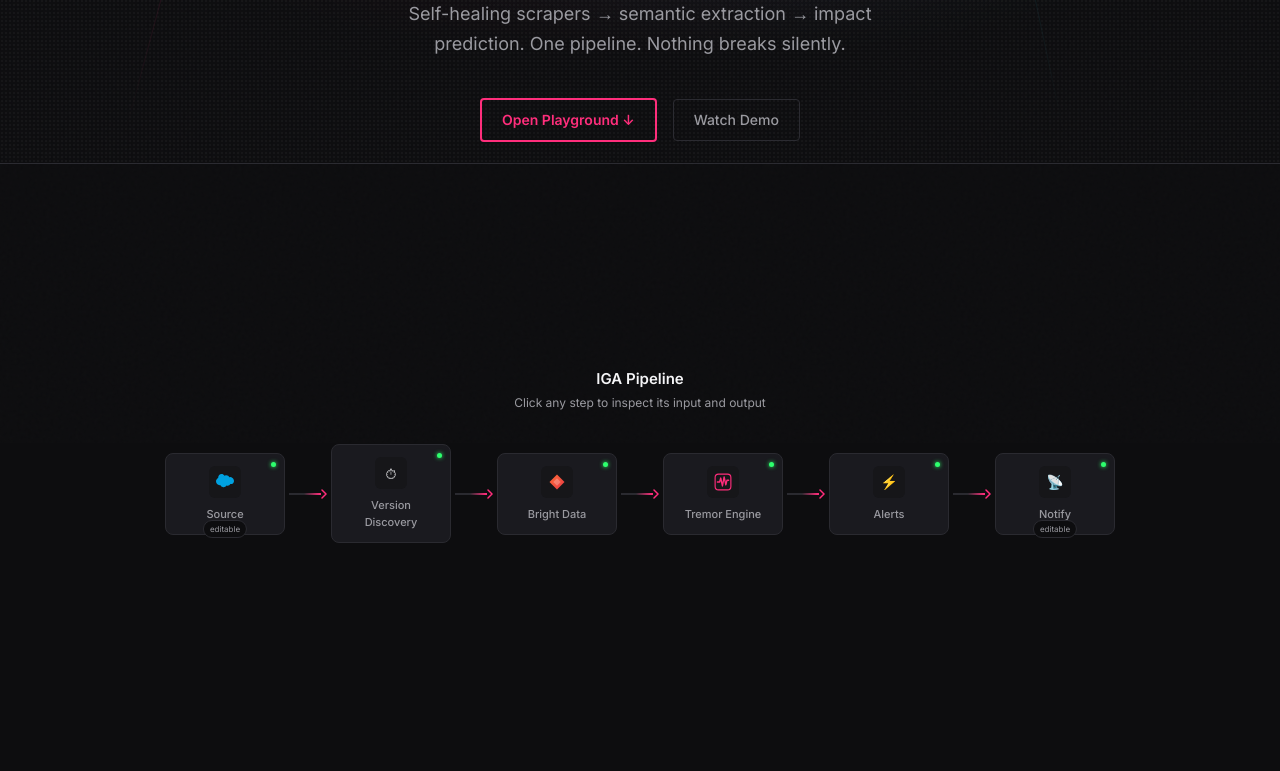
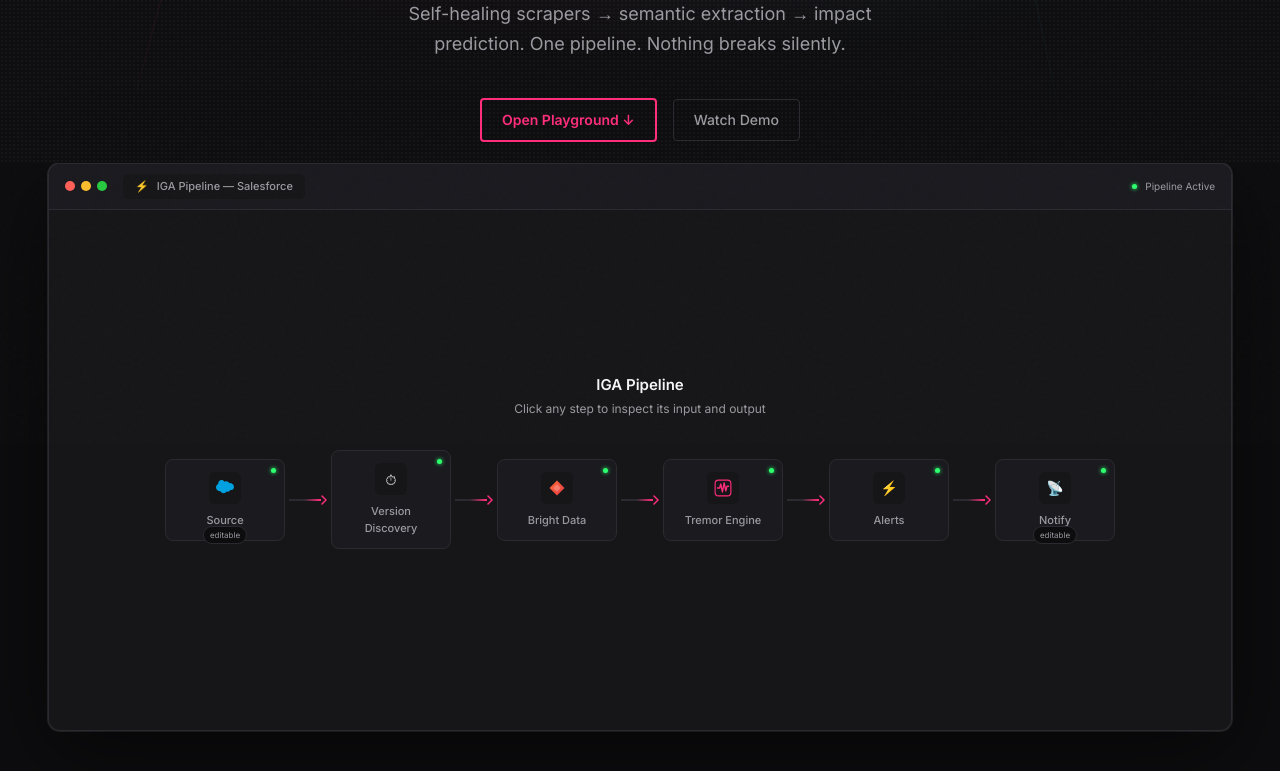
Before and after one commit to Malay-dev/tremor, a Next.js app in the folder web/: page / in a window 1280 px wide. Shown: the part 357-1128 px from the top of the page. Built offline with nearby package versions, Linux system fonts and the light colour scheme.

Commit message:
feat(web): embed pipeline in a macOS-style window frame

```diff
--- a/web/src/app/page.tsx
+++ b/web/src/app/page.tsx
@@ -12,16 +12,39 @@
   return (
     <>
       <Hero />
-      <section id="playground" className="relative flex" style={{ minHeight: "75vh", borderTop: "1px solid var(--border)" }}>
-        {/* Pipeline (takes full width, or less if inspector open) */}
-        <div className={`flex-1 transition-all duration-300 ${selectedStep ? "pr-[420px]" : ""}`}>
-          <Pipeline onSelectStep={setSelectedStep} selectedStepId={selectedStep?.id || null} />
+      <section id="playground" className="px-6 md:px-12 pb-20">
+        {/* Embedded window frame */}
+        <div className="max-w-[1200px] mx-auto rounded-xl border overflow-hidden" style={{ background: "var(--surface)", borderColor: "var(--border)", boxShadow: "0 24px 80px rgba(0,0,0,0.5), 0 0 0 1px var(--border)" }}>
+          {/* Title bar */}
+          <div className="flex items-center px-4 py-2.5 border-b" style={{ background: "var(--card)", borderColor: "var(--border)" }}>
+            {/* Traffic lights */}
+            <div className="flex items-center gap-[6px]">
+              <span className="w-[10px] h-[10px] rounded-full bg-[#FF5F57]" />
+              <span className="w-[10px] h-[10px] rounded-full bg-[#FEBC2E]" />
+              <span className="w-[10px] h-[10px] rounded-full bg-[#28C840]" />
+            </div>
+            {/* Tab */}
+            <div className="ml-4 flex items-center gap-2 px-3 py-1 rounded-md text-[11px] font-medium" style={{ background: "var(--surface)", color: "var(--text-dim)" }}>
+              <span style={{ color: "var(--pink)" }}>⚡</span>
+              IGA Pipeline — Salesforce
+            </div>
+            {/* Right side status */}
+            <div className="ml-auto flex items-center gap-2 text-[10px]" style={{ color: "var(--text-dim)" }}>
+              <span className="w-[5px] h-[5px] rounded-full bg-[var(--green)]" style={{ boxShadow: "0 0 4px var(--green)" }} />
+              Pipeline Active
+            </div>
+          </div>
+
+          {/* Content area */}
+          <div className="relative flex" style={{ minHeight: "520px" }}>
+            <div className={`flex-1 transition-all duration-300 ${selectedStep ? "pr-[400px]" : ""}`}>
+              <Pipeline onSelectStep={setSelectedStep} selectedStepId={selectedStep?.id || null} />
+            </div>
+            {selectedStep && (
+              <Inspector step={selectedStep} onClose={() => setSelectedStep(null)} />
+            )}
+          </div>
         </div>
-
-        {/* Inspector panel (slides in from right) */}
-        {selectedStep && (
-          <Inspector step={selectedStep} onClose={() => setSelectedStep(null)} />
-        )}
       </section>
     </>
   );
--- a/web/src/components/inspector/Inspector.tsx
+++ b/web/src/components/inspector/Inspector.tsx
@@ -20,7 +20,7 @@
 
   return (
     <div
-      className="fixed top-0 right-0 h-full w-[420px] border-l overflow-y-auto z-40"
+      className="absolute top-0 right-0 h-full w-[400px] border-l overflow-y-auto z-40"
       style={{ background: "var(--surface)", borderColor: "var(--border)" }}
     >
       {/* Header */}
```
